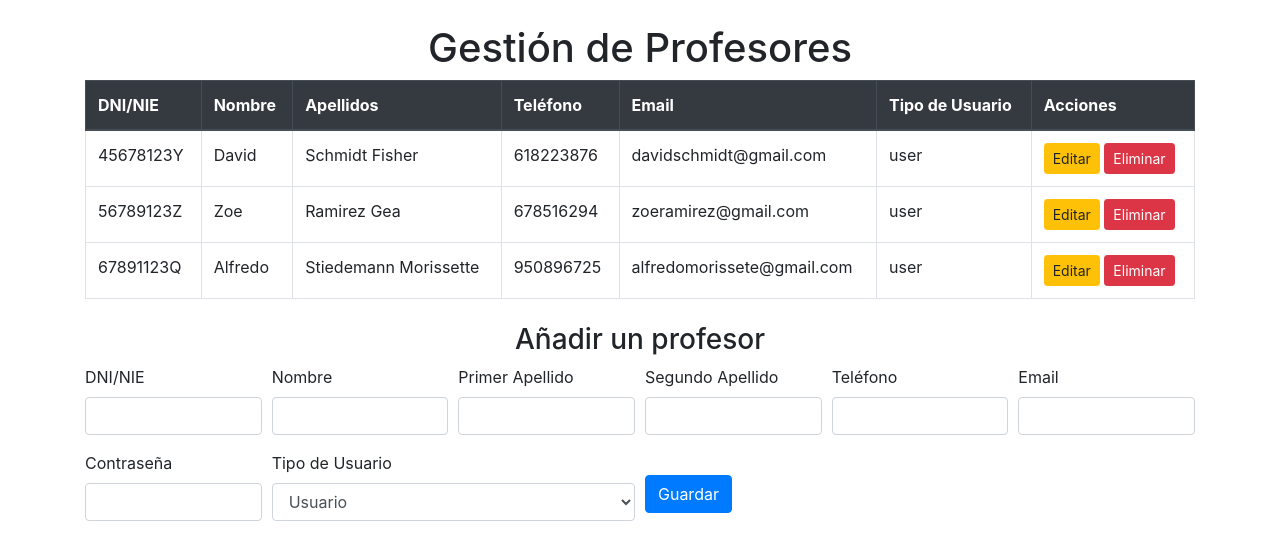
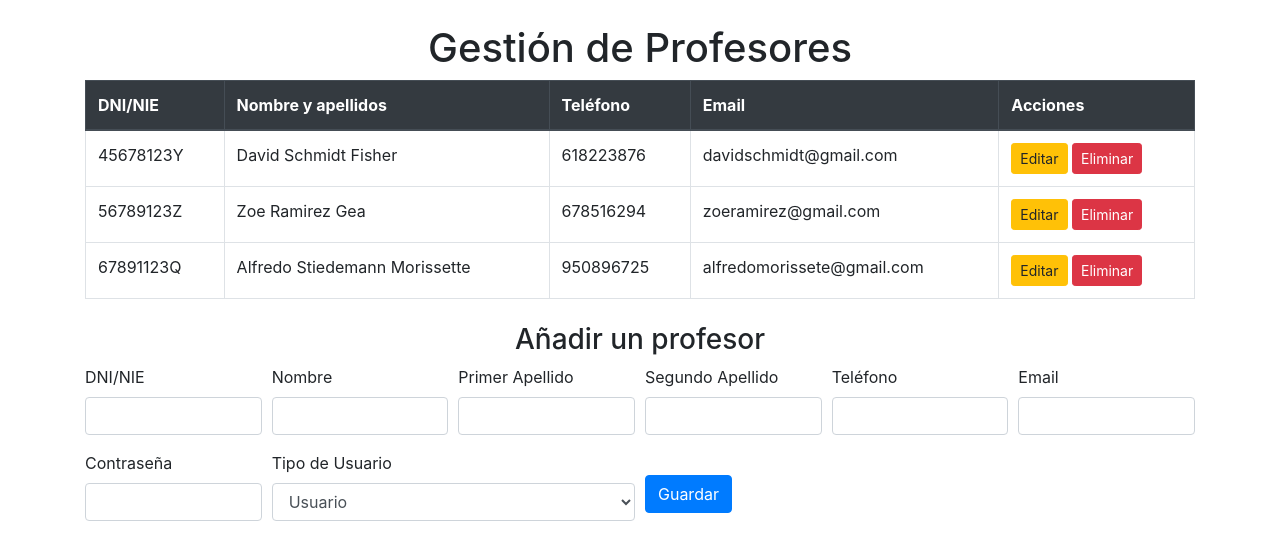
Before and after one commit to AtteneriCimadevilla/FEPLA-CRM, a PHP site: page /profesores.php in a window 1280 px wide. Shown: the top 539 px of the page. Run offline with PHP 8.4, Linux system fonts and the light colour scheme; data comes from the database, SQL or seed files in the repository.

Commit message:
Editar profesores con la contraseña.

```diff
--- a/code/profesores.php
+++ b/code/profesores.php
@@ -40,9 +40,9 @@ if ($_SERVER['REQUEST_METHOD'] === 'POST') {
         $stmt->execute();
     } elseif ($accion === 'edit') {
         // Editar profesor
-        $query = "UPDATE profesores SET nombre = ?, apellido1 = ?, apellido2 = ?, telefono = ?, email = ?, tipo_usuario = ? WHERE dni_nie = ?";
+        $query = "UPDATE profesores SET contrasenya = ?, nombre = ?, apellido1 = ?, apellido2 = ?, telefono = ?, email = ?, tipo_usuario = ? WHERE dni_nie = ?";
         $stmt = $mysqli->prepare($query);
-        $stmt->bind_param("sssssss", $nombre, $apellido1, $apellido2, $telefono, $email, $tipo_usuario, $dni_nie);
+        $stmt->bind_param("ssssssss", $contrasenya, $nombre, $apellido1, $apellido2, $telefono, $email, $tipo_usuario, $dni_nie);
         $stmt->execute();
     } elseif ($accion === 'delete') {
         // Eliminar profesor
@@ -80,11 +80,9 @@ $profesores = obtenerProfesores($mysqli);
             <thead class="thead-dark">
                 <tr>
                     <th>DNI/NIE</th>
-                    <th>Nombre</th>
-                    <th>Apellidos</th>
+                    <th>Nombre y apellidos</th>
                     <th>Teléfono</th>
                     <th>Email</th>
-                    <th>Tipo de Usuario</th>
                     <th>Acciones</th>
                 </tr>
             </thead>
@@ -92,11 +90,9 @@ $profesores = obtenerProfesores($mysqli);
                 <?php foreach ($profesores as $profesor): ?>
                     <tr>
                         <td><?= htmlspecialchars($profesor['dni_nie']) ?></td>
-                        <td><?= htmlspecialchars($profesor['nombre']) ?></td>
-                        <td><?= htmlspecialchars($profesor['apellido1'] . ' ' . $profesor['apellido2']) ?></td>
+                        <td><?= htmlspecialchars($profesor['nombre'] . ' ' . $profesor['apellido1'] . ' ' . $profesor['apellido2']) ?></td>
                         <td><?= htmlspecialchars($profesor['telefono']) ?></td>
                         <td><?= htmlspecialchars($profesor['email']) ?></td>
-                        <td><?= htmlspecialchars($profesor['tipo_usuario']) ?></td>
                         <td>
                             <button class="btn btn-sm btn-warning" onclick="editarProfesor('<?= htmlspecialchars(json_encode($profesor)) ?>')">Editar</button>
                             <form method="POST" style="display:inline;">
```
Also changed, not shown: 1 other file.
